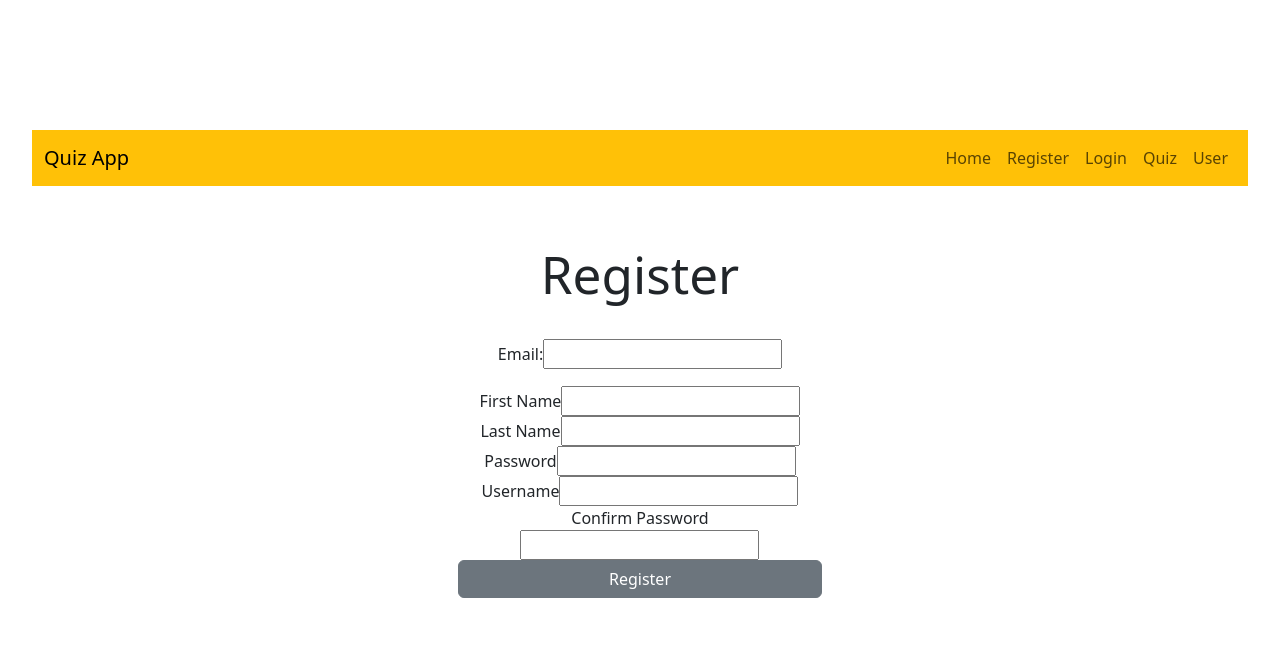
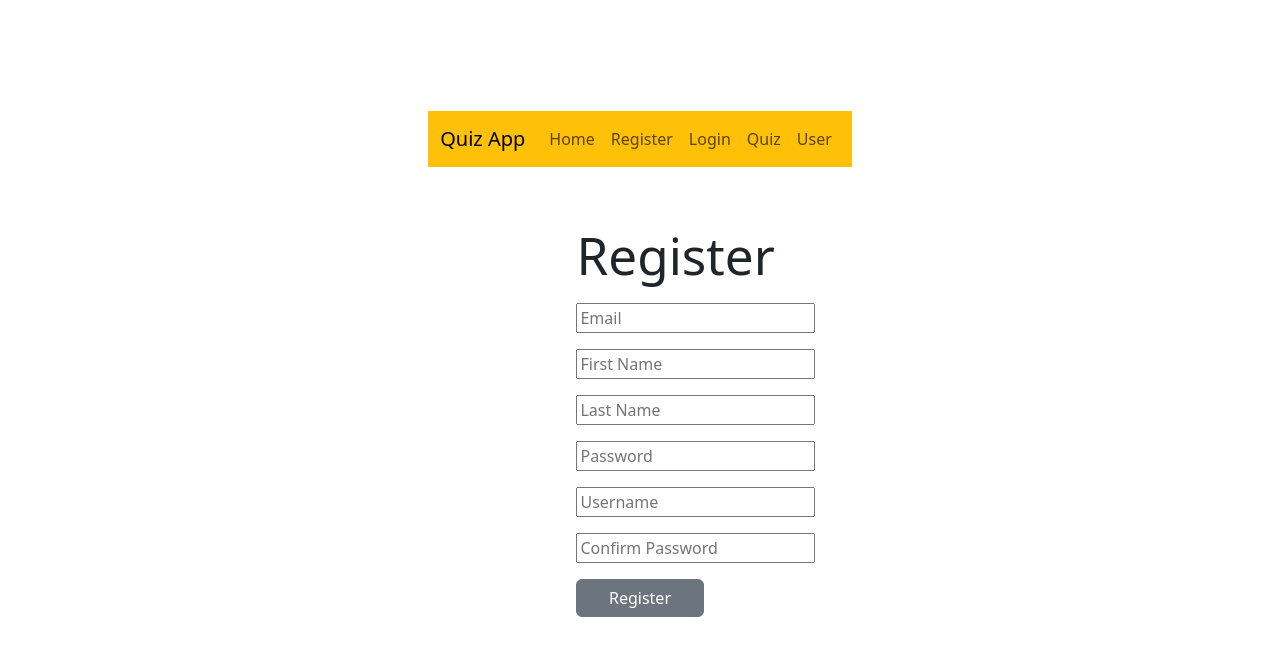
Before and after one commit to gl1tchclub/Quiz-App-with-Auth, a React (Vite) app: page /welcome in a window 1280 px wide. Shown: the top 656 px of the page. Built offline with nearby package versions, Linux system fonts and the light colour scheme.

Commit message:
feat: add button to home page to link to welcome page, use reactstrap Form for register

```diff
--- a/package.json
+++ b/package.json
@@ -19,7 +19,6 @@
     "@tanstack/react-query": "^5.37.1",
     "axios": "^1.7.2",
     "bootstrap": "^5.3.3",
-    "cdbreact": "^1.5.19",
     "prop-types": "^15.8.1",
     "react": "^18.2.0",
     "react-dom": "^18.2.0",
--- a/src/components/Navigation.jsx
+++ b/src/components/Navigation.jsx
@@ -7,10 +7,12 @@ import {
   Nav,
   NavItem,
   NavLink,
+  Button,
 } from "reactstrap";
 import { BrowserRouter as Router, Routes, Route } from "react-router-dom";
 import RegisterForm from "./forms/RegisterForm";
 import LoginForm from "./forms/LoginForm";
+import { Link } from "react-router-dom";
 
 const Navigation = () => {
   const [isOpen, setIsOpen] = useState(false);
@@ -19,7 +21,7 @@ const Navigation = () => {
 
   return (
     <Router>
-      <Navbar color="warning" light expand="md">
+      <Navbar color="warning" light expand="md" style={{ width: "100%" }}>
         <NavbarBrand href="/">Quiz App</NavbarBrand>
         <NavbarToggler onClick={toggle} />
         <Collapse isOpen={isOpen} navbar>
@@ -61,7 +63,9 @@ const Navigation = () => {
                 }}
               >
                 <h1 style={{ margin: "100px" }}>Welcome to the Quiz App</h1>
-                <h3>Click to get started</h3>
+                <Link to="/welcome">
+                  <Button>Click to get started</Button>
+                </Link>
               </div>
             </>
           }
--- a/src/components/forms/RegisterForm.jsx
+++ b/src/components/forms/RegisterForm.jsx
@@ -51,56 +51,71 @@ const Register = () => {
           }}
         >
           <h1 style={{ margin: "20px 0" }}>Register</h1>
-          <form onSubmit={registerForm.handleSubmit(handleRegisterSubmit)} style={{ display: "flexbox" }}>
-            <label htmlFor="register-email" style={{ margin: "20px 0",  }}>Email:</label>
+          <Form
+            onSubmit={registerForm.handleSubmit(handleRegisterSubmit)}
+            style={{ display: "flexbox" }}
+          >
+            <FormGroup>
               <input
                 type="text"
                 id="register-email"
                 name="email"
+                placeholder="Email"
                 {...registerForm.register("email")}
               />
-            <label htmlFor="register-firstname">First Name</label>
+            </FormGroup>
+            <FormGroup>
               <input
                 type="text"
                 id="register-firstname"
                 name="firstname"
+                placeholder="First Name"
                 {...registerForm.register("firstName")}
               />
-            <label htmlFor="register-lastname">Last Name</label>
+            </FormGroup>
+            <FormGroup>
               <input
                 type="text"
                 id="register-lastname"
                 name="lastname"
+                placeholder="Last Name"
                 {...registerForm.register("lastName")}
               />
-            <label htmlFor="register-password">Password</label>
+            </FormGroup>
+            <FormGroup>
               <input
                 type="password"
                 id="register-password"
                 name="password"
+                placeholder="Password"
                 {...registerForm.register("password")}
               />
-            <label htmlFor="register-username">Username</label>
+            </FormGroup>
+            <FormGroup>
               <input
                 type="text"
                 id="register-username"
                 name="username"
+                placeholder="Username"
                 {...registerForm.register("username")}
               />
-            <label htmlFor="register-confirm_password">Confirm Password</label>
+            </FormGroup>
+            <FormGroup>
               <input
                 type="password"
                 id="confirm_password"
                 name="confirm_password"
+                placeholder="Confirm Password"
                 {...registerForm.register("confirm_password")}
               />
+            </FormGroup>
             <Button
               type="submit"
               style={{ marginBottom: "1rem", width: "100%" }}
             >
               Register
             </Button>
-          </form>
+          </Form>
           <p>{registerData?.msg}</p>
         </div>
       </div>
```
Also changed, not shown: 1 other file (tests, documents, lock files or other folders). Lines whose indentation alone changed are shown as unchanged.
